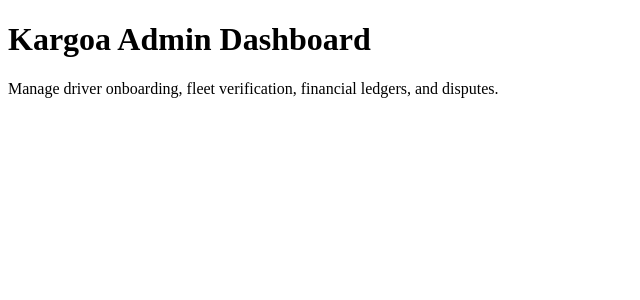
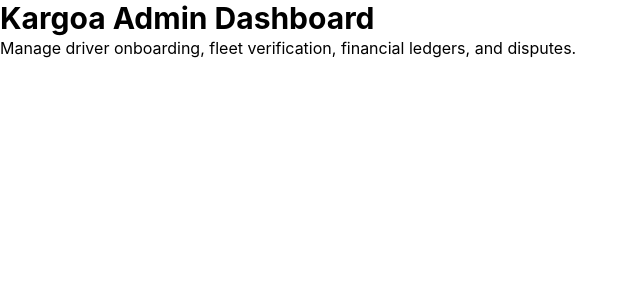
Before and after one commit to Team-Kargoa/kargoa-web-app, a Next.js app: page / in a window 1280 px wide. Shown: the top 300 px of the page, without its empty margins (0-640 px from the left). Built offline with nearby package versions, Linux system fonts and the light colour scheme.

Commit message:
project setup

```diff
--- /dev/null
+++ b/app/globals.css
@@ -0,0 +1,65 @@
+@import "tailwindcss";
+
+:root {
+  /* Primary */
+  --color-primary: #895100;
+  --color-primary-foreground: #ffffff;
+  --color-primary-container: #ff9f1c;
+  --color-primary-container-foreground: #683c00;
+
+  /* Secondary */
+  --color-secondary: #4059aa;
+  --color-secondary-foreground: #ffffff;
+  --color-secondary-container: #8fa7fe;
+  --color-secondary-container-foreground: #1d3989;
+
+  /* Tertiary */
+  --color-tertiary: #006686;
+  --color-tertiary-foreground: #ffffff;
+  --color-tertiary-container: #00c3fd;
+  --color-tertiary-container-foreground: #004d66;
+
+  /* Surface */
+  --color-surface: #fff8f4;
+  --color-surface-dim: #e8d7ca;
+  --color-surface-bright: #fff8f4;
+  --color-surface-low: #fff1e7;
+  --color-surface-container: #fcebdd;
+  --color-surface-high: #f6e5d7;
+  --color-surface-highest: #f0e0d2;
+
+  /* Background */
+  --color-background-light: #f8fafc;
+  --color-background-dark: #0f172a;
+
+  /* Text */
+  --color-text-primary-light: #0f172a;
+  --color-text-secondary-light: #64748b;
+  --color-text-primary-dark: #f8fafc;
+  --color-text-secondary-dark: #94a3b8;
+
+  /* Border */
+  --color-border-light: #e2e8f0;
+  --color-border-dark: #334155;
+
+  /* Success & Error */
+  --color-success: #10b981;
+  --color-error: #ba1a1a;
+  --color-error-container: #ffdad6;
+
+  /* Outline */
+  --color-outline: #877462;
+  --color-outline-variant: #dac2ae;
+
+  /* Radius */
+  --radius-sm: 0.25rem;
+  --radius: 0.5rem;
+  --radius-md: 0.75rem;
+  --radius-lg: 1rem;
+  --radius-xl: 1.5rem;
+
+  /* Fonts */
+  --font-sans: "Inter", sans-serif;
+  --font-heading: "Plus Jakarta Sans", sans-serif;
+  --font-mono: "JetBrains Mono", monospace;
+}
--- a/app/layout.tsx
+++ b/app/layout.tsx
@@ -1,18 +1,18 @@
-import type { Metadata } from 'next';
-import type { ReactNode } from 'react';
+import type { Metadata } from "next";
+import type { ReactNode } from "react";
+import "./globals.css";
 
 export const metadata: Metadata = {
-  title: 'Kargoa Admin Dashboard',
+  title: "Kargoa Admin Dashboard",
   description:
-    'Admin dashboard for the KmerCargo platform: manage driver ' +
-    'onboarding, fleet verification, financial ledgers, and disputes.',
+    "Admin dashboard for the KmerCargo platform: manage driver onboarding, fleet verification, financial ledgers, and disputes.",
 };
 
 export default function RootLayout({
   children,
 }: {
   children: ReactNode;
-}): JSX.Element {
+}) {
   return (
     <html lang="en">
       <body>{children}</body>
--- a/app/page.tsx
+++ b/app/page.tsx
@@ -3,10 +3,10 @@
   'Manage driver onboarding, fleet verification, financial ledgers, ' +
   'and disputes.';
 
-export default function HomePage(): JSX.Element {
+export default function HomePage() {
   return (
     <main>
-      <h1>{TITLE}</h1>
+      <h1 className="text-3xl font-bold text-primary">{TITLE}</h1>
       <p>{WELCOME_MESSAGE}</p>
     </main>
   );
--- /dev/null
+++ b/postcss.config.mjs
@@ -0,0 +1,5 @@
+export default {
+  plugins: {
+    "@tailwindcss/postcss": {},
+  }
+};
```
Also changed, not shown: package.json (+18 -16 lines), tsconfig.json (+19 -5 lines), 1 other file (tests, documents, lock files or other folders).
